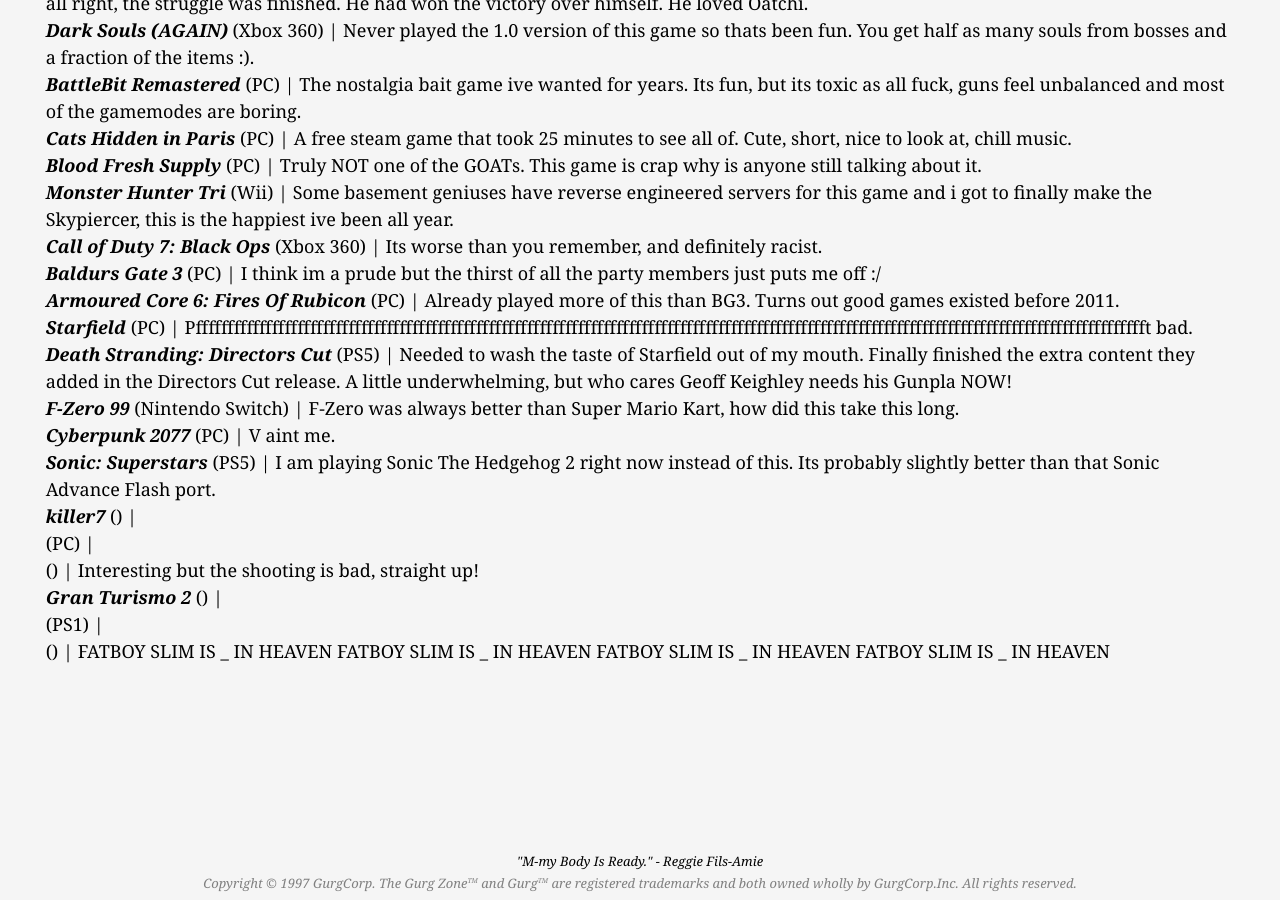
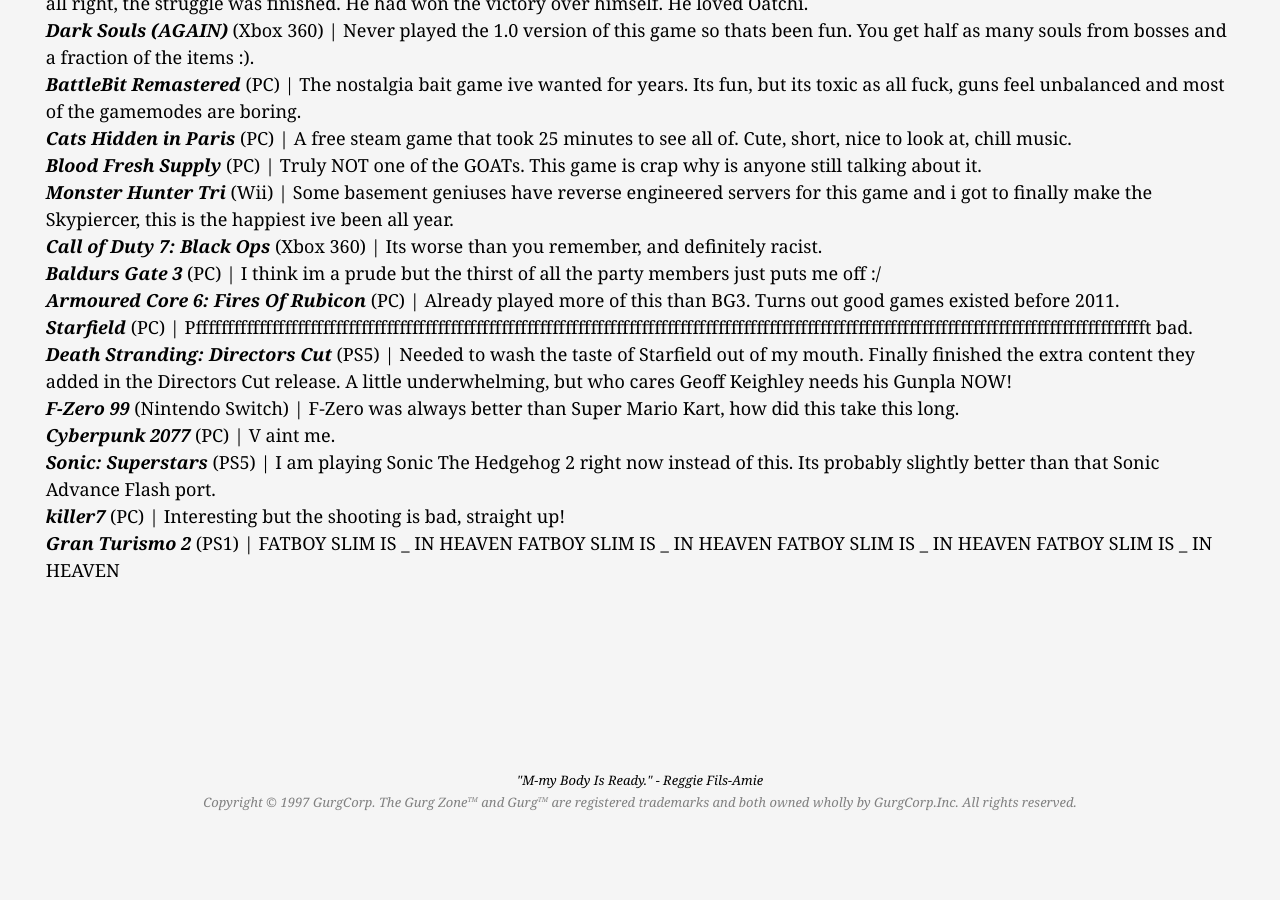
Before and after one commit to GreigHuth/greighuth.github.io, a Jekyll site: the page built from index.html, in a window 1280 px wide and 900 px high, scrolled down 1302 px. Built offline with Jekyll 4.4.1, drawn with Linux system fonts in a browser that asks for light colours; after the commit the page ends 2121 px from its top, so only the background shows below that; part of the change alters nothing that is shown.

```diff
--- a/_data/minireviews.yaml
+++ b/_data/minireviews.yaml
@@ -84,9 +84,9 @@
   text: I am playing Sonic The Hedgehog 2 right now instead of this. Its probably slightly better than that Sonic Advance Flash port.
 
 - title: killer7
-- platform: PC
-- text: Interesting but the shooting is bad, straight up!
+  platform: PC
+  text: Interesting but the shooting is bad, straight up!
 
 - title: Gran Turismo 2
-- platform: PS1
-- text: FATBOY SLIM IS _ IN HEAVEN FATBOY SLIM IS _ IN HEAVEN FATBOY SLIM IS _ IN HEAVEN FATBOY SLIM IS _ IN HEAVEN
+  platform: PS1
+  text: FATBOY SLIM IS _ IN HEAVEN FATBOY SLIM IS _ IN HEAVEN FATBOY SLIM IS _ IN HEAVEN FATBOY SLIM IS _ IN HEAVEN
```
